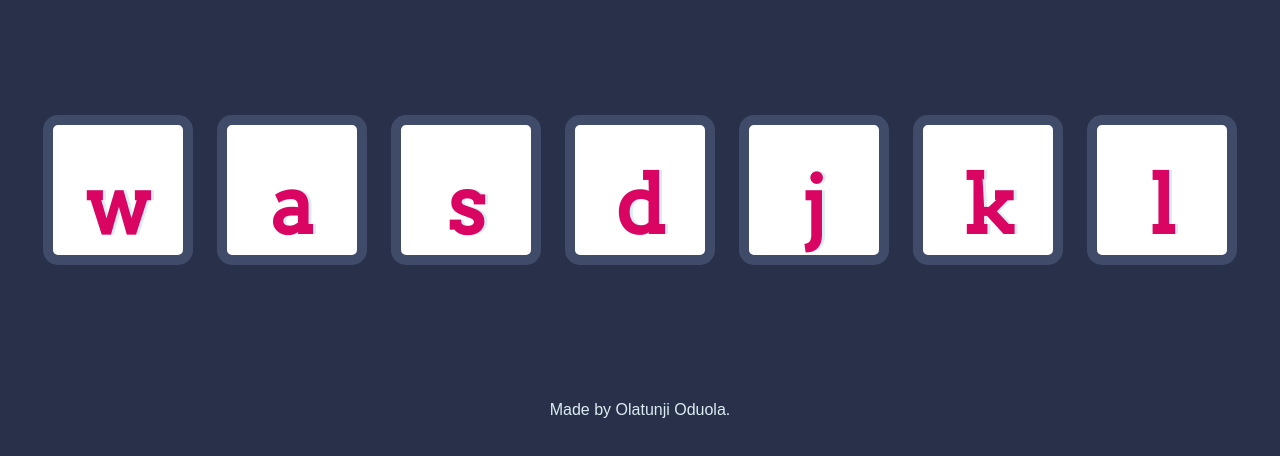
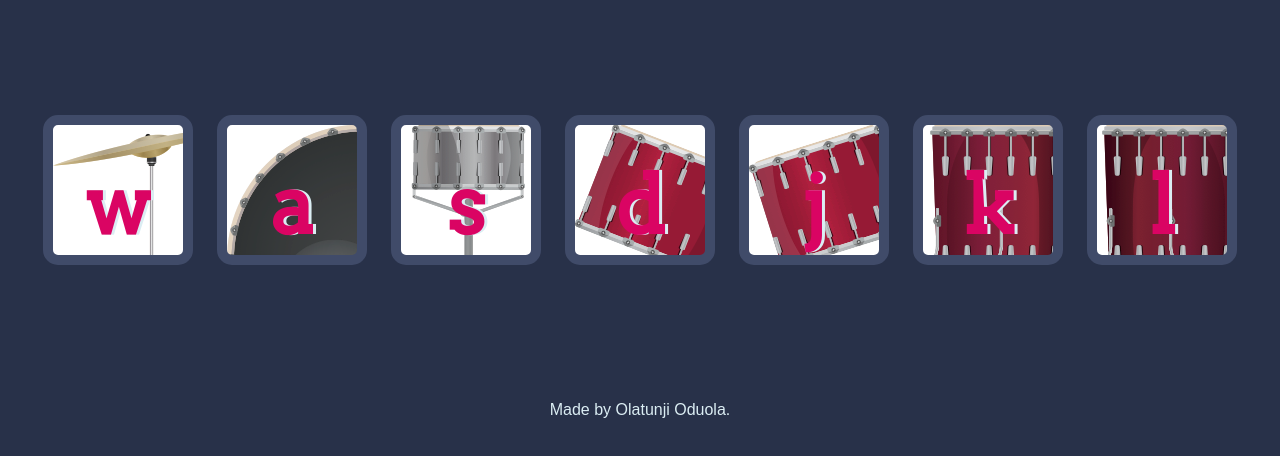
Before and after one commit to ooduola/drum-kit, a plain HTML site: page index.html in a window 1280 px wide. Shown: the part 174-630 px from the top of the page. Drawn offline with Linux system fonts and the light colour scheme.

Commit message:
Added background image using css to drum squares

```diff
--- a/index.js
+++ b/index.js
@@ -3,7 +3,9 @@ var numberOfDrumButtons = document.querySelectorAll(".drum").length;
 for (var i = 0; i< numberOfDrumButtons; i++) {
 
   document.querySelectorAll(".drum")[i].addEventListener("click", function(){
-    alert("clicked yay!");
+    var audio = new Audio("sounds/tom-1.mp3");
+    audio.play();
+
   });
 
 }
--- a/styles.css
+++ b/styles.css
@@ -18,29 +18,45 @@ footer {
 
 .w {
 
+  background-image: url('images/crash.png')
+
 }
 
 .a {
+
+  background-image: url('images/kick.png')
 
 }
 
 .s {
 
+  background-image: url('images/snare.png')
+
 }
 
 .d {
 
+  background-image: url('images/tom1.png')
 }
 
 .j {
+
+  background-image: url('images/tom2.png')
+
 
 }
 
 .k {
 
+
+  background-image: url('images/tom3.png')
+
 }
 
 .l {
+
+  background-image: url('images/tom4.png')
+
 
 }
 
```
